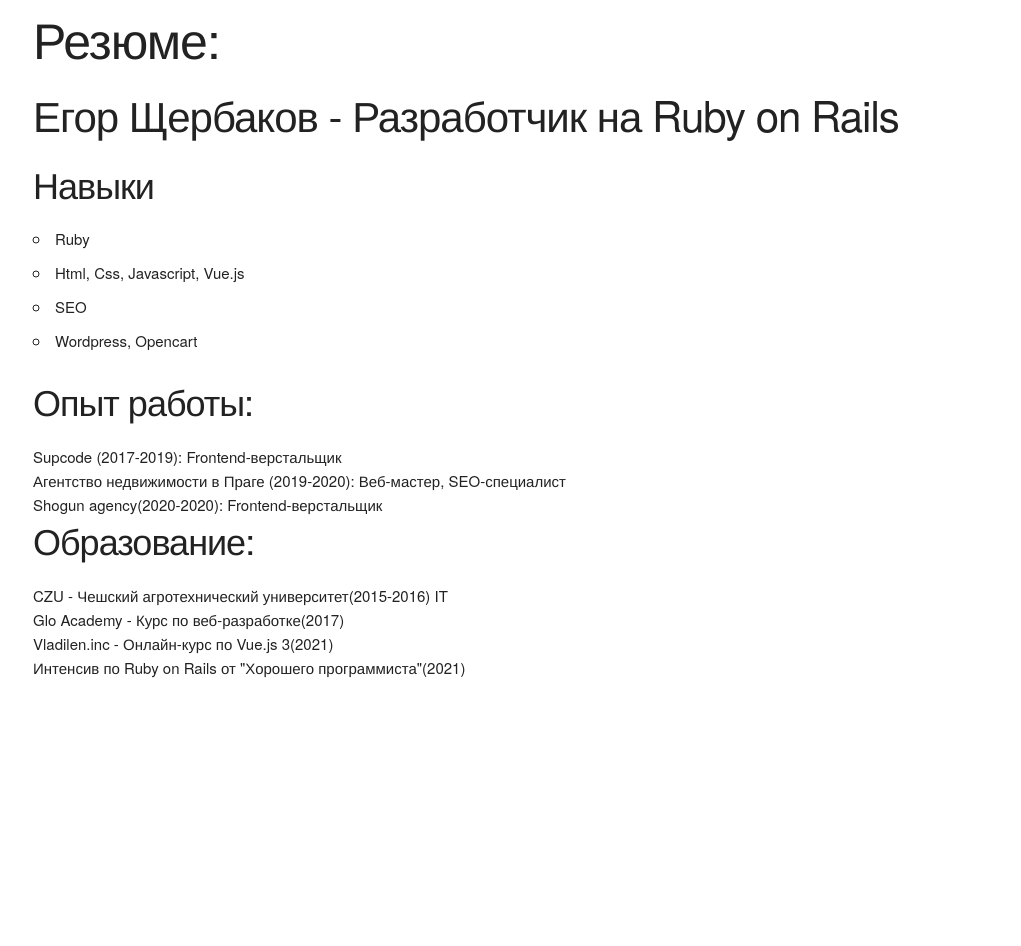
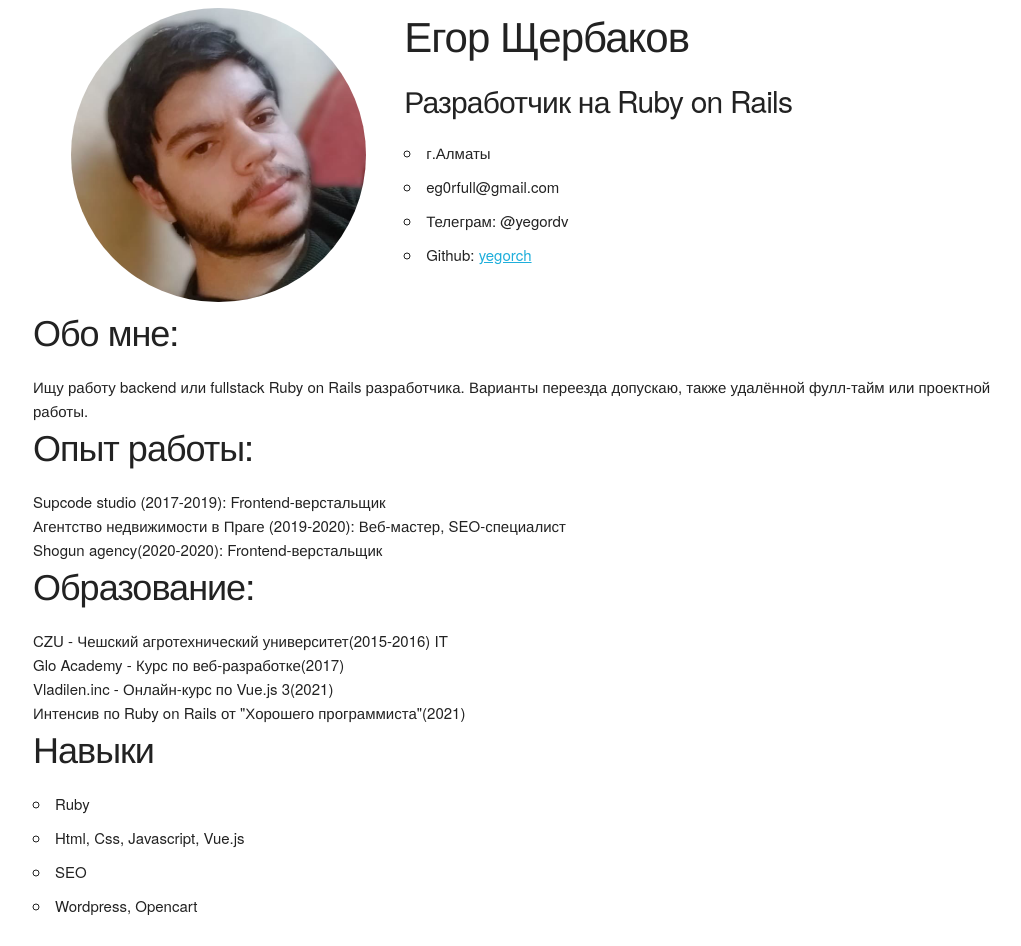
Before and after one commit to yegorch/cv, a plain HTML site: page index.html in a window 1280 px wide. Shown: the whole page, without its empty margins (127-1148 px from the left). Before the commit the page ends 800 px from the top, so only its background shows below. Drawn offline with nearby package versions, Linux system fonts and the light colour scheme.

Commit message:
Add files via upload

```diff
--- a/index.html
+++ b/index.html
@@ -2,30 +2,50 @@
 <html lang="ru">
  <head>
   <meta http-equiv="Content-Type" content="text/html; charset=utf-8">
-    <link rel="stylesheet" href="https://cdnjs.cloudflare.com/ajax/libs/skeleton/2.0.4/skeleton.min.css">
+  <link rel="stylesheet" href="https://cdnjs.cloudflare.com/ajax/libs/skeleton/2.0.4/skeleton.min.css">
   <title>Егор Щербаков</title>
  </head>
  <body>
   <section class="info">
     <div class="container">
       <div class="row">
-    <h1>Резюме:</h1>
-    <h2>Егор Щербаков - Разработчик на Ruby on Rails</h2>
-    <div class="skills">
-          <div class="work">
-            <h3>Навыки</h3>
-            <ul>
-              <li>Ruby</li>
-              <li>Html, Css, Javascript, Vue.js</li>
-              <li>SEO</li>
-              <li>Wordpress, Opencart</li>
-            </ul>
-          </div>
+        <style>
+          img {
+            width: 100%;
+            border-radius: 50%;
+          }
+        </style>
+
+        <div class="four columns">
+          <img src="me.jpg">
         </div>
+
+        <div class="six columns">
+          <h2>Егор Щербаков</h2>
+          <h4>Разработчик на Ruby on Rails</h4>
+          <ul>
+            <li>г.Алматы</li>
+            <li>eg0rfull@gmail.com</li>
+            <li>Телеграм: @yegordv</li>
+            <li>Github: <a href="https://github.com/yegorch">yegorch</a></li>
+          </ul>
+        </div>
+
+      </div>
+    </section>
+<section>
+  <div class="container">
+  <div class="row">
+
+    <div class="about">
+      <h3>Обо мне:</h3>
+      Ищу работу backend или fullstack Ruby on Rails разработчика. Варианты переезда допускаю, также удалённой фулл-тайм или проектной работы.
+    </div>
+
       <div class="work">
         <h3>Опыт работы:</h3>
         <div class="text-work">
-          Supcode (2017-2019): Frontend-верстальщик <br>
+          Supcode studio (2017-2019): Frontend-верстальщик <br>
           Агентство недвижимости в Праге (2019-2020): Веб-мастер, SEO-специалист <br>
           Shogun agency(2020-2020): Frontend-верстальщик
         </div>
@@ -39,7 +59,19 @@
          </div>
        </div>
       </div>
+
+      <div class="work">
+        <h3>Навыки</h3>
+        <ul>
+          <li>Ruby</li>
+          <li>Html, Css, Javascript, Vue.js</li>
+          <li>SEO</li>
+          <li>Wordpress, Opencart</li>
+        </ul>
       </div>
+
+      </div>
+    </div>
     </div>
   </section>
  </body>
```
Also changed, not shown: me.jpg (added).
